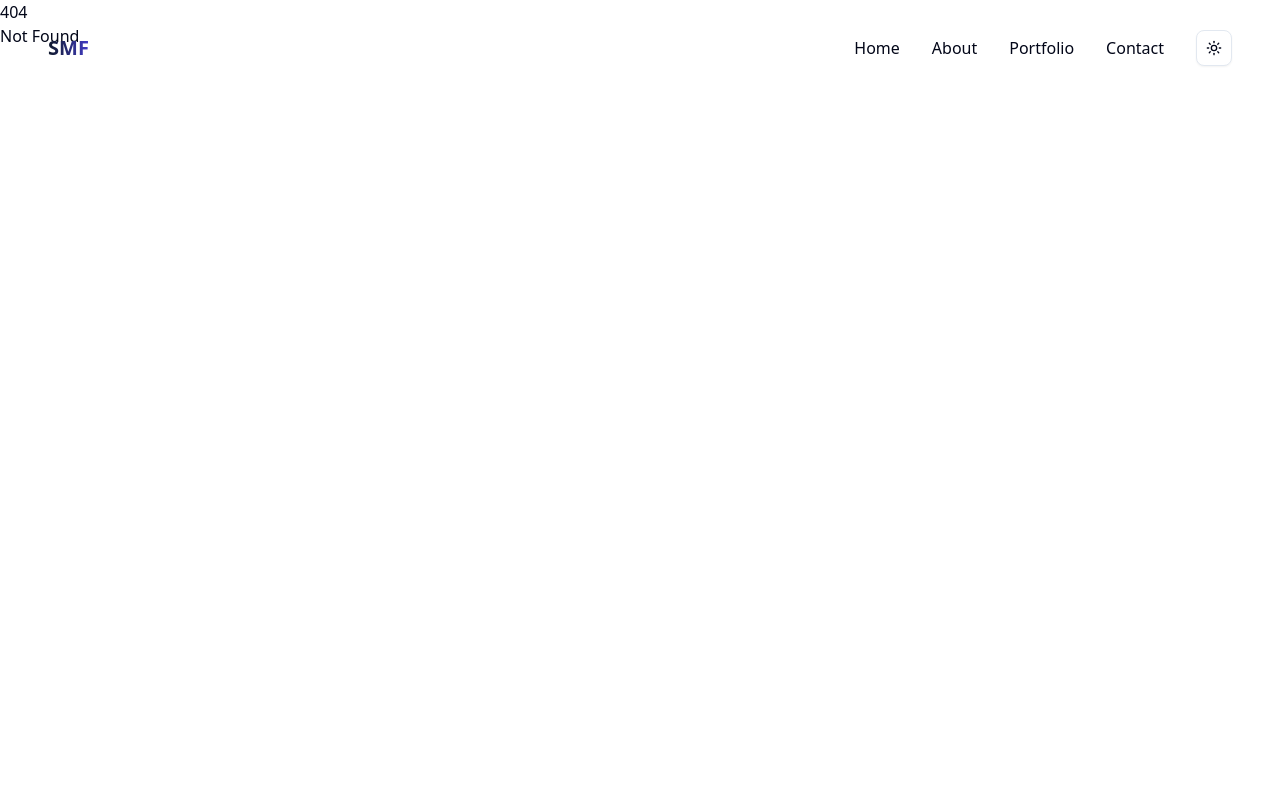
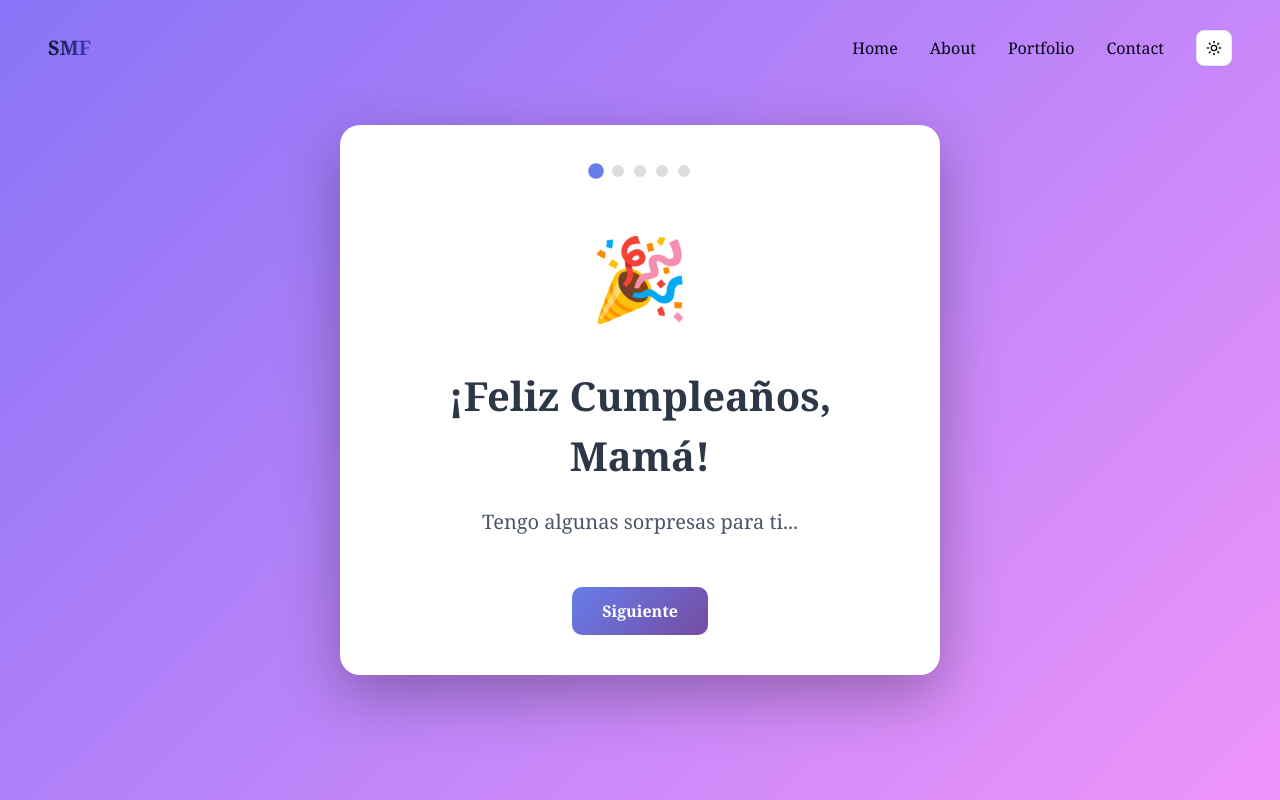
Before and after one commit to samumartinf/samu-site, a SvelteKit app: page /cumple-mama in a window 1280 px wide. Before the commit this address had no page. Built offline with nearby package versions, Linux system fonts and the light colour scheme.

Commit message:
pagina para mama

```diff
--- /dev/null
+++ b/src/routes/cumple-mama/+page.svelte
@@ -0,0 +1,337 @@
+<script lang="ts">
+	let currentStep = 0;
+	let showConfetti = false;
+
+	const steps = [
+		{
+			title: '¡Feliz Cumpleaños, Mamá!',
+			message: 'Tengo algunas sorpresas para ti...',
+			emoji: '🎉'
+		},
+		{
+			title: 'Primera Sorpresa',
+			message: 'Unas flores jamás hicieron daño',
+			emoji: '💐',
+		},
+		{
+			title: 'Segunda Sorpresa',
+			message: 'Vas a tener que abrir el pequeño regarlo...',
+			emoji: '🎁',
+		},
+		{
+			title: 'La sorpresa final!',
+			message: 'sabes que normalmente hacemos algo cultural...',
+			emoji: '❔',
+		},
+        {
+			title: 'Te aptece un musical?',
+			message: 'Esta noche tenemos entradas para el musical...',
+			emoji: '🧙🏼',
+			subtitle: 'WICKED',
+			final: true
+		}
+	];
+
+	function nextStep() {
+		if (currentStep < steps.length - 1) {
+			currentStep++;
+			if (currentStep === steps.length - 1) {
+				showConfetti = true;
+			}
+		}
+	}
+
+	function prevStep() {
+		if (currentStep > 0) {
+			currentStep--;
+		}
+	}
+</script>
+
+<svelte:head>
+	<title>¡Feliz Cumpleaños, Mamá!</title>
+</svelte:head>
+
+<div class="container">
+	{#if showConfetti}
+		<div class="confetti">
+			{#each Array(50) as _, i}
+				<div class="confetti-piece" style="left: {Math.random() * 100}%; animation-delay: {Math.random() * 3}s; background-color: hsl({Math.random() * 360}, 70%, 60%)"></div>
+			{/each}
+		</div>
+	{/if}
+
+	<div class="card">
+		<div class="step-indicator">
+			{#each steps as _, index}
+				<div class="dot" class:active={index === currentStep} class:completed={index < currentStep}></div>
+			{/each}
+		</div>
+
+		<div class="content">
+			<div class="emoji-large">
+				{steps[currentStep].emoji}
+			</div>
+
+			<h1>{steps[currentStep].title}</h1>
+			<p class="message">{steps[currentStep].message}</p>
+
+			{#if steps[currentStep].subtitle}
+				<p class="subtitle">{steps[currentStep].subtitle}</p>
+			{/if}
+
+			{#if steps[currentStep].image}
+				<div class="gift-placeholder">
+					<div class="gift-icon">{steps[currentStep].emoji}</div>
+				</div>
+			{/if}
+
+			{#if steps[currentStep].final}
+				<div class="final-message">
+					<p class="love">Te quiero mucho</p>
+				</div>
+			{/if}
+		</div>
+
+		<div class="navigation">
+			{#if currentStep > 0}
+				<button onclick={prevStep} class="btn btn-secondary">Atrás</button>
+			{/if}
+			{#if currentStep < steps.length - 1}
+				<button onclick={nextStep} class="btn btn-primary">Siguiente</button>
+			{/if}
+		</div>
+	</div>
+</div>
+
+<style>
+	:global(body) {
+		margin: 0;
+		padding: 0;
+		font-family: 'Georgia', serif;
+		overflow: hidden;
+	}
+
+	.container {
+		min-height: 100vh;
+		display: flex;
+		align-items: center;
+		justify-content: center;
+		background: linear-gradient(135deg, #8874f7 0%, hsl(293, 91%, 78%) 100%);
+		padding: 20px;
+		position: relative;
+	}
+
+	.confetti {
+		position: fixed;
+		top: 0;
+		left: 0;
+		width: 100%;
+		height: 100%;
+		pointer-events: none;
+		z-index: 1000;
+	}
+
+	.confetti-piece {
+		position: absolute;
+		width: 10px;
+		height: 10px;
+		top: -10px;
+		opacity: 0;
+		animation: confetti-fall 3s linear infinite;
+	}
+
+	@keyframes confetti-fall {
+		to {
+			transform: translateY(100vh) rotate(360deg);
+			opacity: 1;
+		}
+	}
+
+	.card {
+		background: white;
+		border-radius: 20px;
+		box-shadow: 0 20px 60px rgba(0, 0, 0, 0.3);
+		max-width: 600px;
+		width: 100%;
+		padding: 40px;
+		animation: fadeIn 0.5s ease-in;
+	}
+
+	@keyframes fadeIn {
+		from {
+			opacity: 0;
+			transform: translateY(20px);
+		}
+		to {
+			opacity: 1;
+			transform: translateY(0);
+		}
+	}
+
+	.step-indicator {
+		display: flex;
+		justify-content: center;
+		gap: 10px;
+		margin-bottom: 30px;
+	}
+
+	.dot {
+		width: 12px;
+		height: 12px;
+		border-radius: 50%;
+		background: #ddd;
+		transition: all 0.3s ease;
+	}
+
+	.dot.active {
+		background: #667eea;
+		transform: scale(1.3);
+	}
+
+	.dot.completed {
+		background: #48bb78;
+	}
+
+	.content {
+		text-align: center;
+		min-height: 350px;
+		display: flex;
+		flex-direction: column;
+		align-items: center;
+		justify-content: center;
+	}
+
+	.emoji-large {
+		font-size: 80px;
+		margin-bottom: 20px;
+		animation: bounce 1s ease infinite;
+	}
+
+	@keyframes bounce {
+		0%, 100% {
+			transform: translateY(0);
+		}
+		50% {
+			transform: translateY(-10px);
+		}
+	}
+
+	h1 {
+		color: #2d3748;
+		font-size: 2.5rem;
+		margin: 0 0 20px 0;
+		font-weight: 700;
+	}
+
+	.message {
+		color: #4a5568;
+		font-size: 1.25rem;
+		line-height: 1.6;
+		margin: 0;
+	}
+
+	.subtitle {
+		color: #667eea;
+		font-size: 1.5rem;
+		font-weight: 600;
+		margin-top: 10px;
+		animation: pulse 2s ease infinite;
+	}
+
+	@keyframes pulse {
+		0%, 100% {
+			opacity: 1;
+		}
+		50% {
+			opacity: 0.7;
+		}
+	}
+
+	.gift-placeholder {
+		margin: 30px 0;
+		width: 200px;
+		height: 200px;
+		background: linear-gradient(135deg, #ffeaa7 0%, #fdcb6e 100%);
+		border-radius: 20px;
+		display: flex;
+		align-items: center;
+		justify-content: center;
+		box-shadow: 0 10px 30px rgba(0, 0, 0, 0.2);
+	}
+
+	.gift-icon {
+		font-size: 100px;
+	}
+
+	.final-message {
+		margin-top: 20px;
+	}
+
+	.final-message p {
+		font-size: 1.25rem;
+		color: #4a5568;
+		margin: 10px 0;
+	}
+
+	.love {
+		font-size: 1.5rem !important;
+		color: #e91e63;
+		font-weight: 600;
+	}
+
+	.navigation {
+		display: flex;
+		justify-content: center;
+		gap: 15px;
+		margin-top: 30px;
+	}
+
+	.btn {
+		padding: 12px 30px;
+		border: none;
+		border-radius: 10px;
+		font-size: 1rem;
+		font-weight: 600;
+		cursor: pointer;
+		transition: all 0.3s ease;
+		font-family: inherit;
+	}
+
+	.btn-primary {
+		background: linear-gradient(135deg, #667eea 0%, #764ba2 100%);
+		color: white;
+	}
+
+	.btn-primary:hover {
+		transform: translateY(-2px);
+		box-shadow: 0 5px 15px rgba(102, 126, 234, 0.4);
+	}
+
+	.btn-secondary {
+		background: #e2e8f0;
+		color: #4a5568;
+	}
+
+	.btn-secondary:hover {
+		background: #cbd5e0;
+	}
+
+	@media (max-width: 640px) {
+		.card {
+			padding: 30px 20px;
+		}
+
+		h1 {
+			font-size: 2rem;
+		}
+
+		.message {
+			font-size: 1.1rem;
+		}
+
+		.emoji-large {
+			font-size: 60px;
+		}
+	}
+</style>
```
